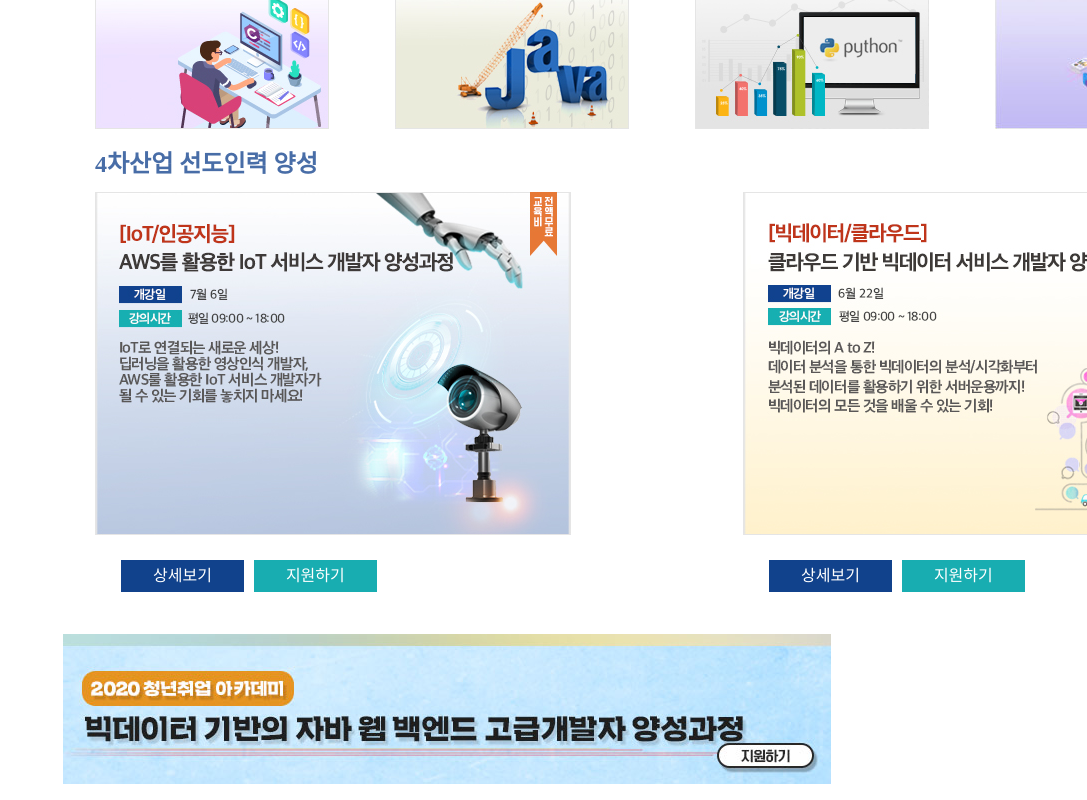
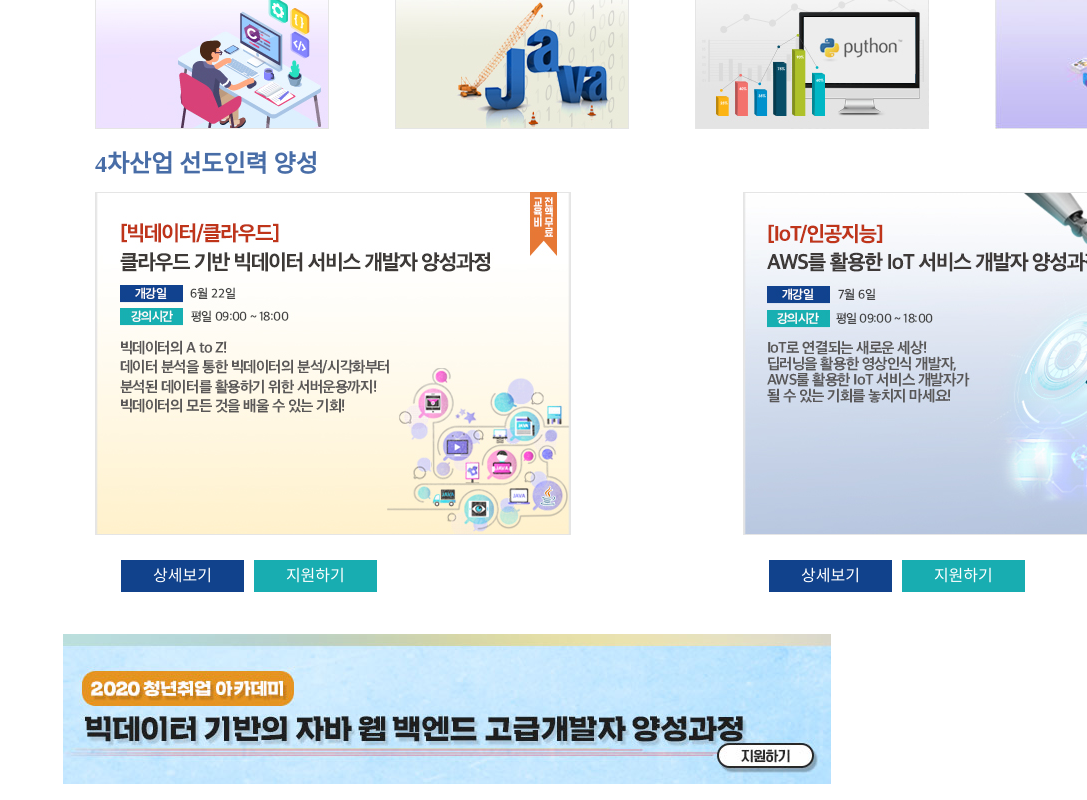
Before and after one commit to mhso-dev/bit-academy, a Next.js app: page / in a window 1280 px wide. Shown: the part 602-1402 px from the top of the page, without its empty margins (193-1280 px from the left). Built offline with nearby package versions, Linux system fonts and the light colour scheme.

Commit message:
클라우드 기반 포스터로 변경

```diff
--- a/pages/index.js
+++ b/pages/index.js
@@ -88,6 +88,7 @@ const SachaCard = styled(Card)`
   justify-content: flex-start;
   align-items: flex-end;
   padding: 1rem;
+  cursor: default;
 `;
 
 const SachaLink = styled.a`
@@ -178,6 +179,22 @@ export default function Home() {
         </DangiContainer>
         <GridTitle>4차산업 선도인력 양성</GridTitle>
         <SachaContainer>
+          <SachaCard className="sacha" background="cloud_bigdata_sacha.jpg">
+            <SachaLink
+              isDetail
+              onClick={() =>
+                togglePopup(null, {
+                  imageUrl: "/cloud_poster.png",
+                  imageFormUrl: "https://forms.gle/yDqrCBKKnnAnGE8r8",
+                })
+              }
+            >
+              상세보기
+            </SachaLink>
+            <SachaLink href="https://forms.gle/yDqrCBKKnnAnGE8r8">
+              지원하기
+            </SachaLink>
+          </SachaCard>
           <SachaCard
             className="sacha"
             background="aws_sacha.jpg"
@@ -190,17 +207,6 @@ export default function Home() {
               상세보기
             </SachaLink>
             <SachaLink href="https://forms.gle/6uJbhDGPU7gi2Y386">
-              지원하기
-            </SachaLink>
-          </SachaCard>
-          <SachaCard className="sacha" background="cloud_bigdata_sacha.jpg">
-            <SachaLink
-              isDetail
-              href="https://www.hrd.go.kr/hrdp/co/pcobo/PCOBO0100P.do?tracseId=AIG20200000268658&tracseTme=1&crseTracseSe=C0061&trainstCstmrId=500020028183#undefined"
-            >
-              상세보기
-            </SachaLink>
-            <SachaLink href="https://forms.gle/yDqrCBKKnnAnGE8r8">
               지원하기
             </SachaLink>
           </SachaCard>
```
Also changed, not shown: public/cloud_poster.png (added).
